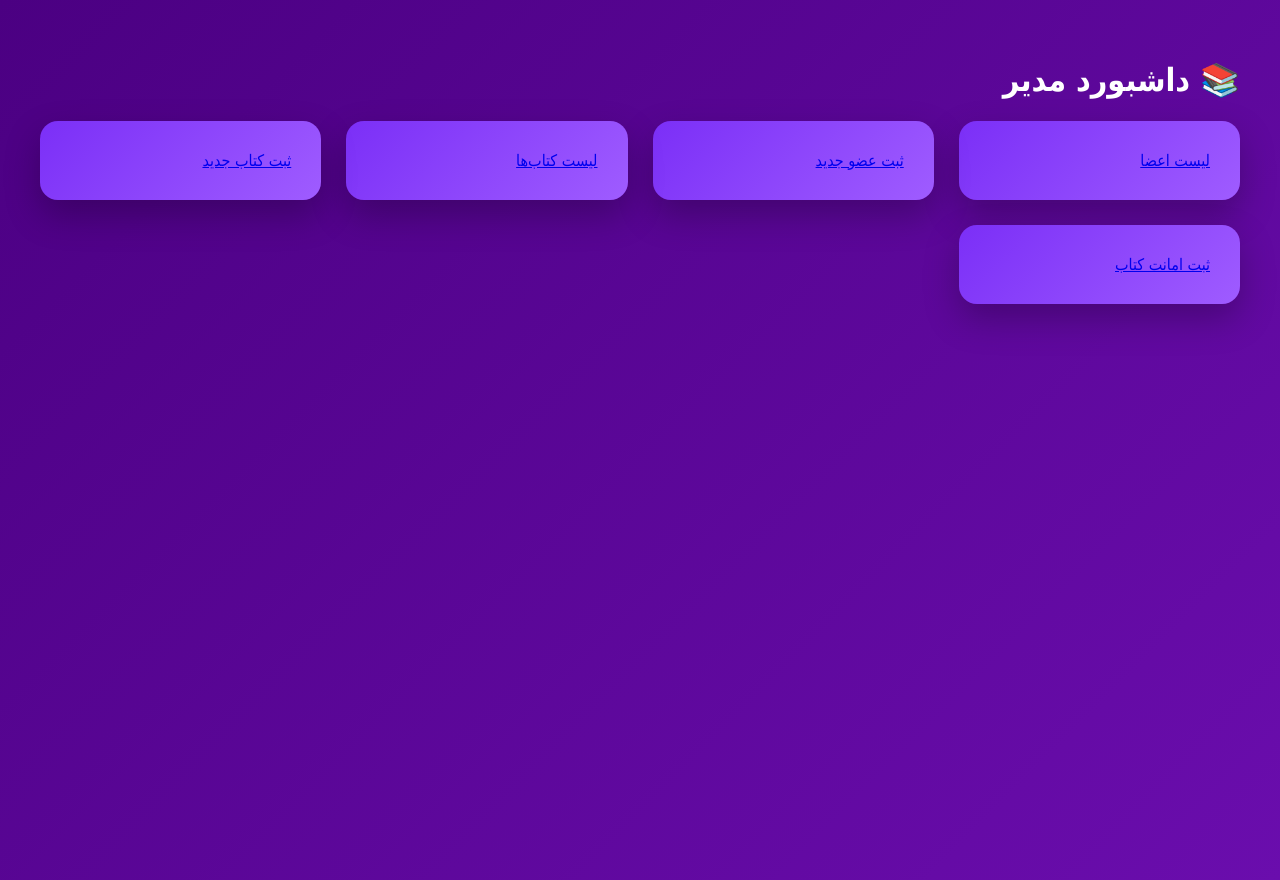
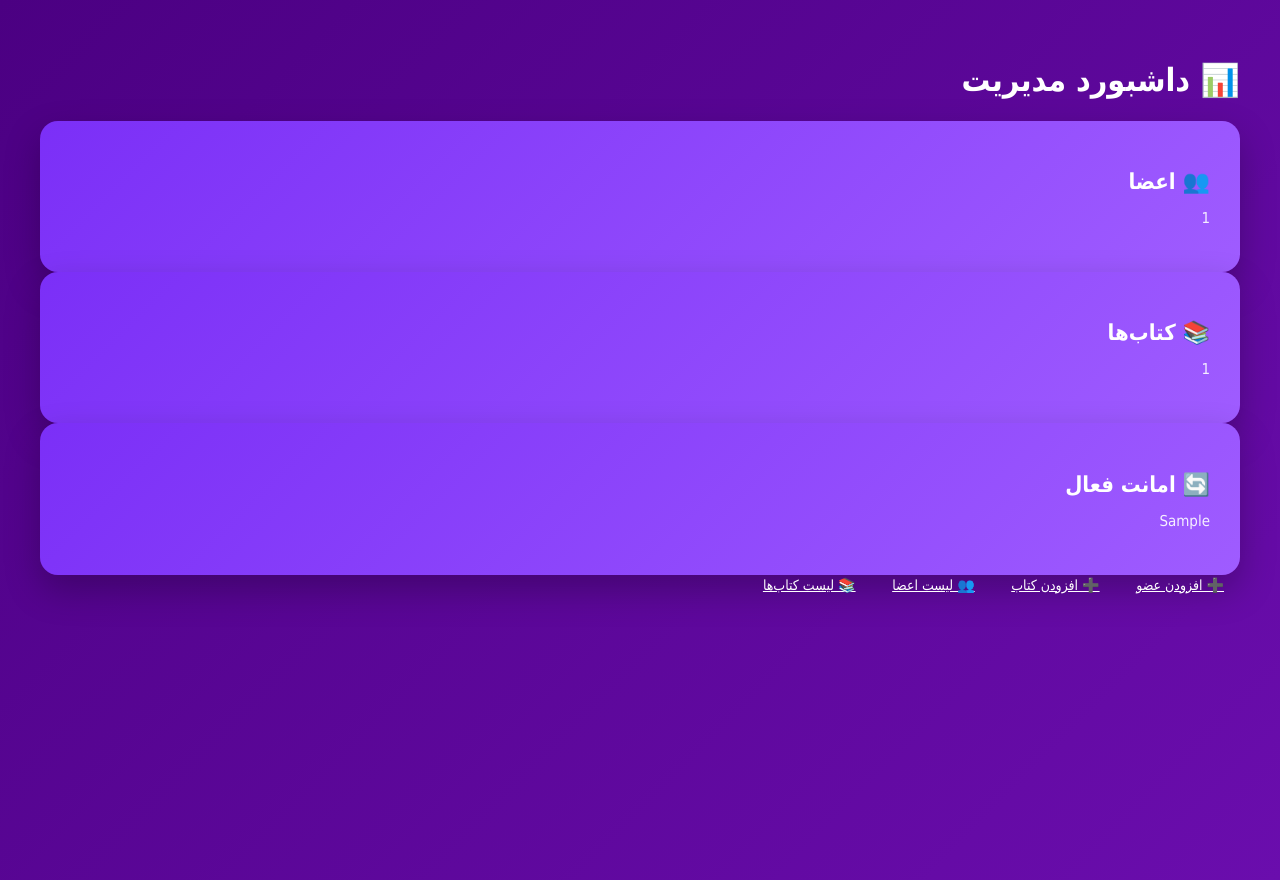
Before and after one commit to arminalvandi/library-management-system, a Flask app: template templates/dashboard.html in a window 1280 px wide. Run offline with Flask 3, Linux system fonts and the light colour scheme; the template is opened without the code that fills it: most values are stand-ins (such as "Sample title", 1, 10 or a date in 2020).

Commit message:
Update dashboard.html

```diff
--- a/templates/dashboard.html
+++ b/templates/dashboard.html
@@ -2,30 +2,36 @@
 <html lang="fa">
 <head>
     <meta charset="UTF-8">
-    <title>داشبورد مدیر</title>
-    <link rel="stylesheet" href="../static/css/style.css">
+    <title>داشبورد مدیریت</title>
+    <link rel="stylesheet" href="{{ url_for('static', filename='css/style.css') }}">
 </head>
 <body>
 
 <div class="page">
-    <h1>📚 داشبورد مدیر</h1>
+    <h1>📊 داشبورد مدیریت</h1>
 
-    <div class="cards">
-        <a href="members.html" class="card-link">
-            <div class="card">لیست اعضا</div>
-        </a>
-        <a href="add_member.html" class="card-link">
-            <div class="card">ثبت عضو جدید</div>
-        </a>
-        <a href="#" class="card-link">
-            <div class="card">لیست کتاب‌ها</div>
-        </a>
-        <a href="#" class="card-link">
-            <div class="card">ثبت کتاب جدید</div>
-        </a>
-        <a href="#" class="card-link">
-            <div class="card">ثبت امانت کتاب</div>
-        </a>
+    <div class="dashboard-cards">
+        <div class="card">
+            <h2>👥 اعضا</h2>
+            <p>{{ total_members }}</p>
+        </div>
+
+        <div class="card">
+            <h2>📚 کتاب‌ها</h2>
+            <p>{{ total_books }}</p>
+        </div>
+
+        <div class="card">
+            <h2>🔄 امانت فعال</h2>
+            <p>{{ active_borrows }}</p>
+        </div>
+    </div>
+
+    <div class="dashboard-actions">
+        <a href="/add_member" class="btn big">➕ افزودن عضو</a>
+        <a href="/add_book" class="btn big">➕ افزودن کتاب</a>
+        <a href="/members" class="btn big">👥 لیست اعضا</a>
+        <a href="/books" class="btn big">📚 لیست کتاب‌ها</a>
     </div>
 </div>
 
```
